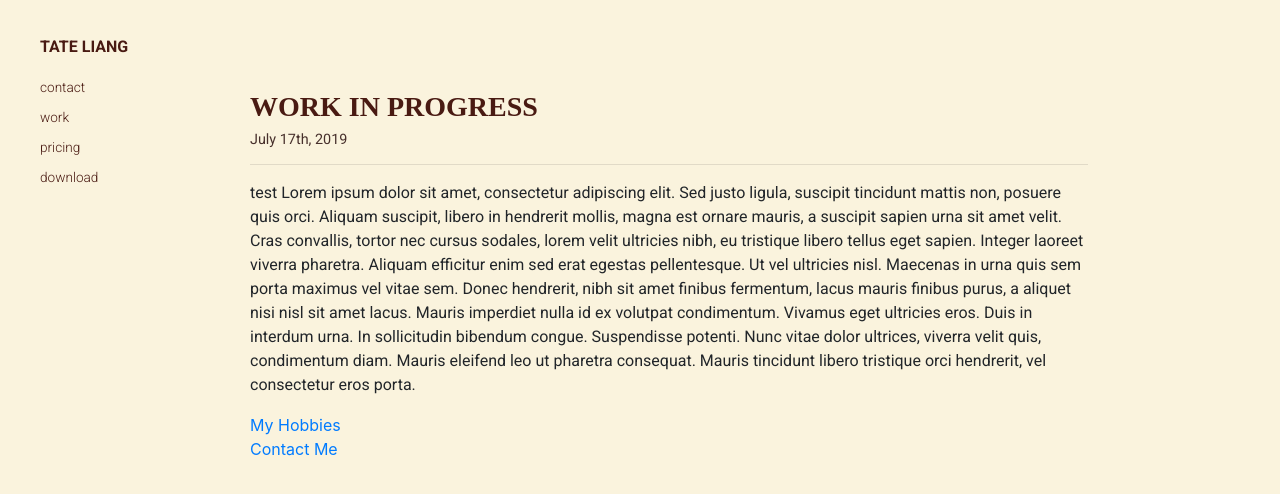
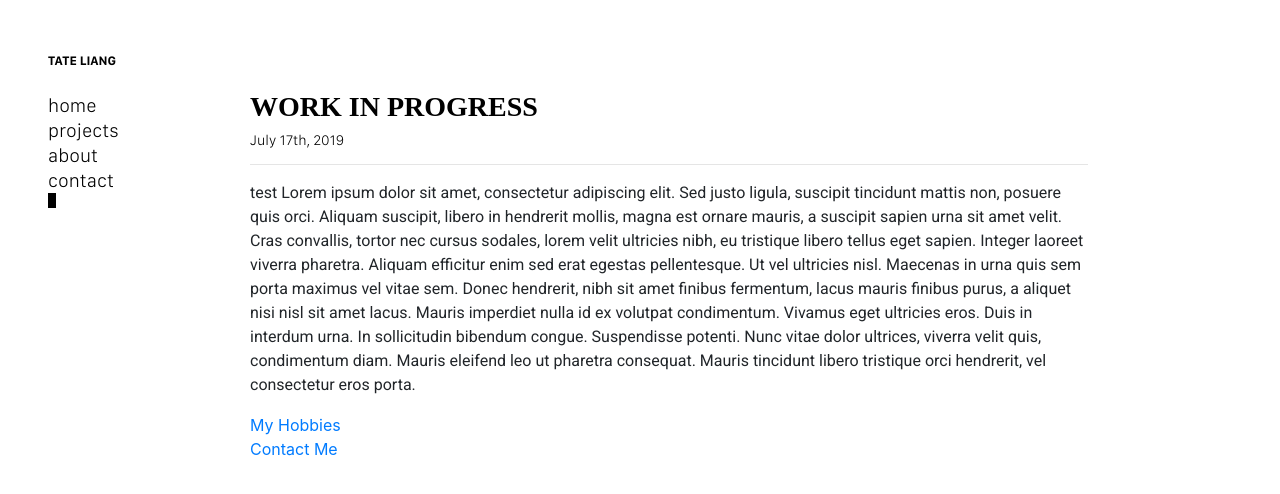
Before and after one commit to TateLiang/TLSite, a plain HTML site: page index.html in a window 1280 px wide. Drawn offline with nearby package versions, Linux system fonts and the light colour scheme.

Commit message:
update fonts

```diff
--- a/css/styles.css
+++ b/css/styles.css
@@ -1,5 +1,8 @@
+@font-face { font-family: 'SF-Compact'; font-weight: lighter; src: url('../fonts/SF-Compact-Text-Light.otf'); }
+@font-face { font-family: 'SF-Compact'; font-weight: bold; src: url('../fonts/SF-Compact-Text-Bold.otf');}
+
 body {
-  background-color: #faf3dd;
+  background-color: #ffffff;
   margin: 0;
   text-align: left;
 }
@@ -7,14 +10,14 @@ body {
 h3 {
   font-family: 'Baskerville', serif;
   font-weight: bold;
-  color: #491a12;
+  color: #000000;
 }
 
 h6 {
-  font-family: 'Roboto', serif;
-  font-weight: normal;
+  font-family: 'SF-Compact', sans-serif;
+  font-weight: lighter;
   font-size: 0.9rem;
-  color: #47302c;
+  color: #000000;
 }
 
 p {
@@ -53,14 +56,14 @@ p {
   display: block;
   text-decoration: none;
   font-size: 1.2rem;
-  font-family: 'Roboto', sans-serif;
+  font-family: 'SF-Compact', sans-serif;
   font-weight: 300;
   line-height: 45px;
-  color: #491a12;
+  color: black;
 }
 .navbar-light .navbar-nav .nav-item .nav-link:hover {
   text-indent: 10px;
-  color: #491a12;
+  color: black;
 }
 
 .navbar-light .navbar-nav .nav-link {
@@ -76,6 +79,13 @@ p {
     color: #7d7d7d;
 }
 
+/* Page Content */
+#page-content-wrapper {
+  width: 100%;
+  position: absolute;
+  padding-left: 250px;
+}
+
 /* Sidebar */
 #sidebar-wrapper {
   z-index: 1;
@@ -86,41 +96,40 @@ p {
   background: inherit;
 }
 
-/* Page Content */
-#page-content-wrapper {
-  width: 100%;
-  position: absolute;
-  padding-left: 250px;
-}
-
 /* Sidebar styling */
 .sidebar-nav {
-  padding: 2rem 0 0 0;
+  padding: 3rem 0 0 3rem;
   list-style: none;
 }
 .sidebar-nav li {
-  text-indent: 40px;
-  line-height: 30px;
+  text-indent: 0px;
+  line-height: 25px;
 }
+.sidebar-selection {
+  width: 8px;
+  height: 15px;
+  background-color: #000000;
+}
+
 a.sidebar-option {
   display: block;
   text-decoration: none;
-  font-size: 0.85rem;
-  font-family: 'Roboto', sans-serif;
-  font-weight: 300;
-  color: #491a12;
+  font-size: 1.2rem;
+  font-family: 'SF-Compact', sans-serif;
+  font-weight: lighter;
+  color: black;
 }
 a.sidebar-option:hover {
-  text-indent: 50px;
+  text-indent: 10px;
 }
 a.sidebar-heading {
-  padding-bottom: 10px;
+  padding-bottom: 20px;
   display: block;
   text-decoration: none;
-  font-size: 1rem;
-  font-family: 'Roboto', sans-serif;
+  font-size: 0.8rem;
+  font-family: 'SF-Compact', sans-serif;
   font-weight: bold;
-  color: #491a12;
+  color: black;
 }
 
 /* Small Screen size */
--- a/index.html
+++ b/index.html
@@ -36,10 +36,10 @@
       <div class="collapse navbar-collapse" id="navbarTogglerDemo02">
 
         <ul class="navbar-nav ml-auto">
+          <li class="nav-item"><a class="nav-link" href="#home">home</a></li>
+          <li class="nav-item"><a class="nav-link" href="#projects">projects</a></li>
+          <li class="nav-item"><a class="nav-link" href="#about">about</a></li>
           <li class="nav-item"><a class="nav-link" href="#contact">contact</a></li>
-          <li class="nav-item"><a class="nav-link" href="#work">work</a></li>
-          <li class="nav-item"><a class="nav-link" href="#pricing">pricing</a></li>
-          <li class="nav-item"><a class="nav-link" href="#download">download</a></li>
         </ul>
 
       </div>
@@ -50,10 +50,11 @@
   <div id="sidebar-wrapper">
     <ul class="sidebar-nav">
       <li><a class="sidebar-heading" href="#">TATE LIANG</a></li>
+      <li><a class="sidebar-option" href="#">home</a></li>
+      <li><a class="sidebar-option" href="#projects">projects</a></li>
+      <li><a class="sidebar-option" href="#about">about</a></li>
       <li><a class="sidebar-option" href="pages/contact.html">contact</a></li>
-      <li><a class="sidebar-option" href="#work">work</a></li>
-      <li><a class="sidebar-option" href="#pricing">pricing</a></li>
-      <li><a class="sidebar-option" href="#download">download</a></li>
+      <div class="sidebar-selection"></div>
     </ul>
   </div>
 
```
Also changed, not shown: fonts/SF-Compact-Text-Bold.otf (added), fonts/SF-Compact-Text-Light.otf (added), fonts/SF-Mono-Light.otf (added).
